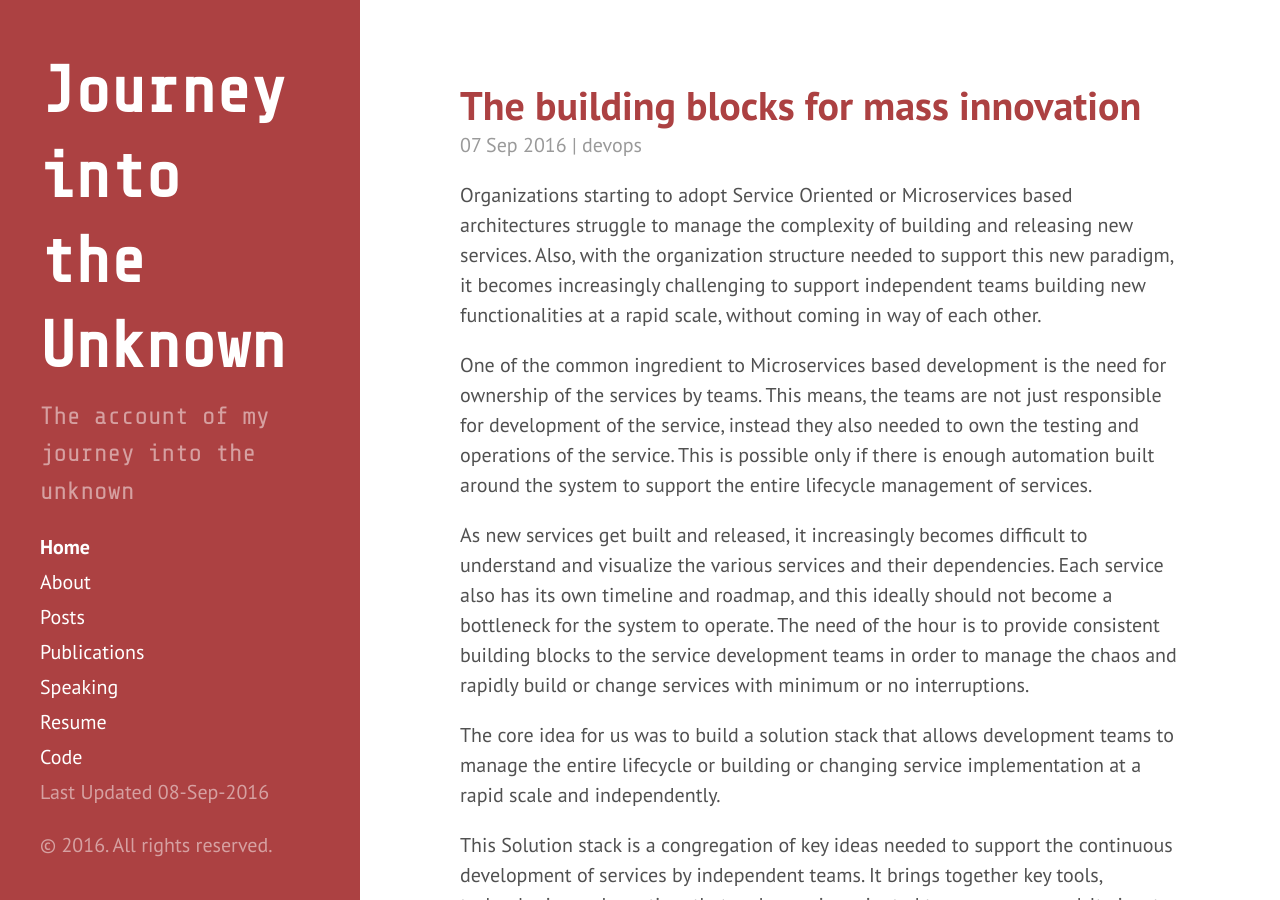
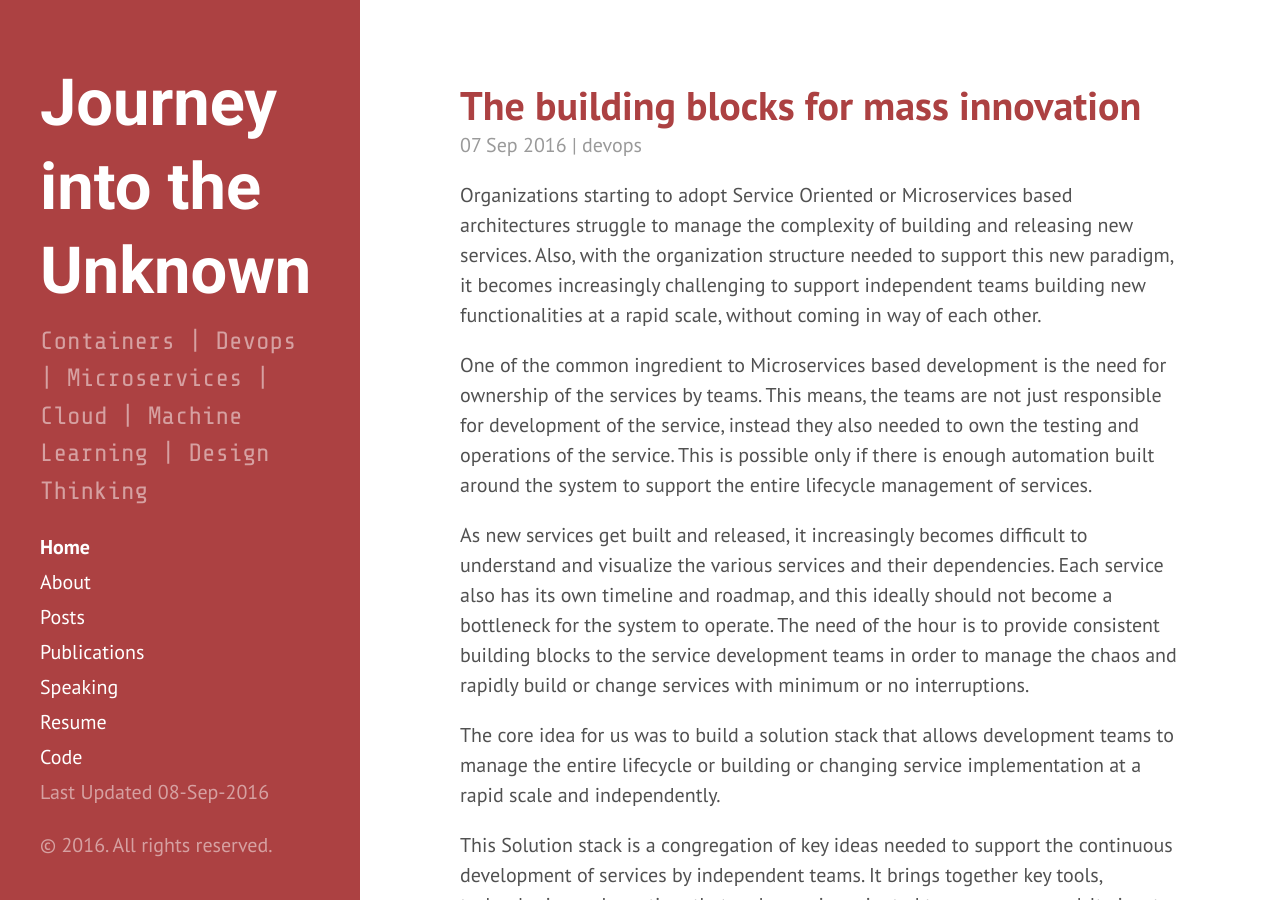
Before and after one commit to vivekjuneja/vivekjuneja.github.io, a Jekyll site: the page built from index.html, in a window 1280 px wide and 900 px high. Built offline with Jekyll 4.4.1, drawn with Linux system fonts in a browser that asks for light colours; the list of posts is cut into pages by our own code.

Commit message:
sidebar font changed

```diff
--- a/_config.yml
+++ b/_config.yml
@@ -7,9 +7,10 @@ permalink:        pretty
 # relative_permalinks: true
 
 # Setup
-title:            Journey into the Unknown
+title_part_one:            Journey into the
+title_part_two:            Unknown
 tagline:          'A journey deep into the heart of the Unknown'
-description: 	  'The account of my journey into the unknown'
+description: 	  'Containers | Devops | Microservices | Cloud | Machine Learning | Design Thinking'
 url:              http://vivekjuneja.github.io
 baseurl: /
 name: Vivek Juneja
--- a/_includes/head.html
+++ b/_includes/head.html
@@ -3,6 +3,7 @@
   <meta http-equiv="X-UA-Compatible" content="IE=edge">
   <meta http-equiv="content-type" content="text/html; charset=utf-8">
 <link href="https://fonts.googleapis.com/css?family=Share+Tech+Mono" rel="stylesheet">
+<link href="https://fonts.googleapis.com/css?family=Roboto:700" rel="stylesheet">
 
 
   <!-- Enable responsiveness on mobile devices-->
--- a/_includes/sidebar.html
+++ b/_includes/sidebar.html
@@ -2,8 +2,11 @@
   <div class="container sidebar-sticky">
     <div class="sidebar-about">
       <h1>
-        <a href="{{ site.baseurl }}" style="font-family: 'Share Tech Mono', monospace;">
-          {{ site.title }}
+        <a href="{{ site.baseurl }}" style="font-family: 'Roboto', monospace;">
+          {{ site.title_part_one }}
+        </a>
+         <a href="{{ site.baseurl }}" style="font-family: 'Roboto', sans-serif; ">
+          {{ site.title_part_two }}
         </a>
       </h1>
       <p class="lead" style="font-family: 'Share Tech Mono', monospace;">{{ site.description }}</p>
```
